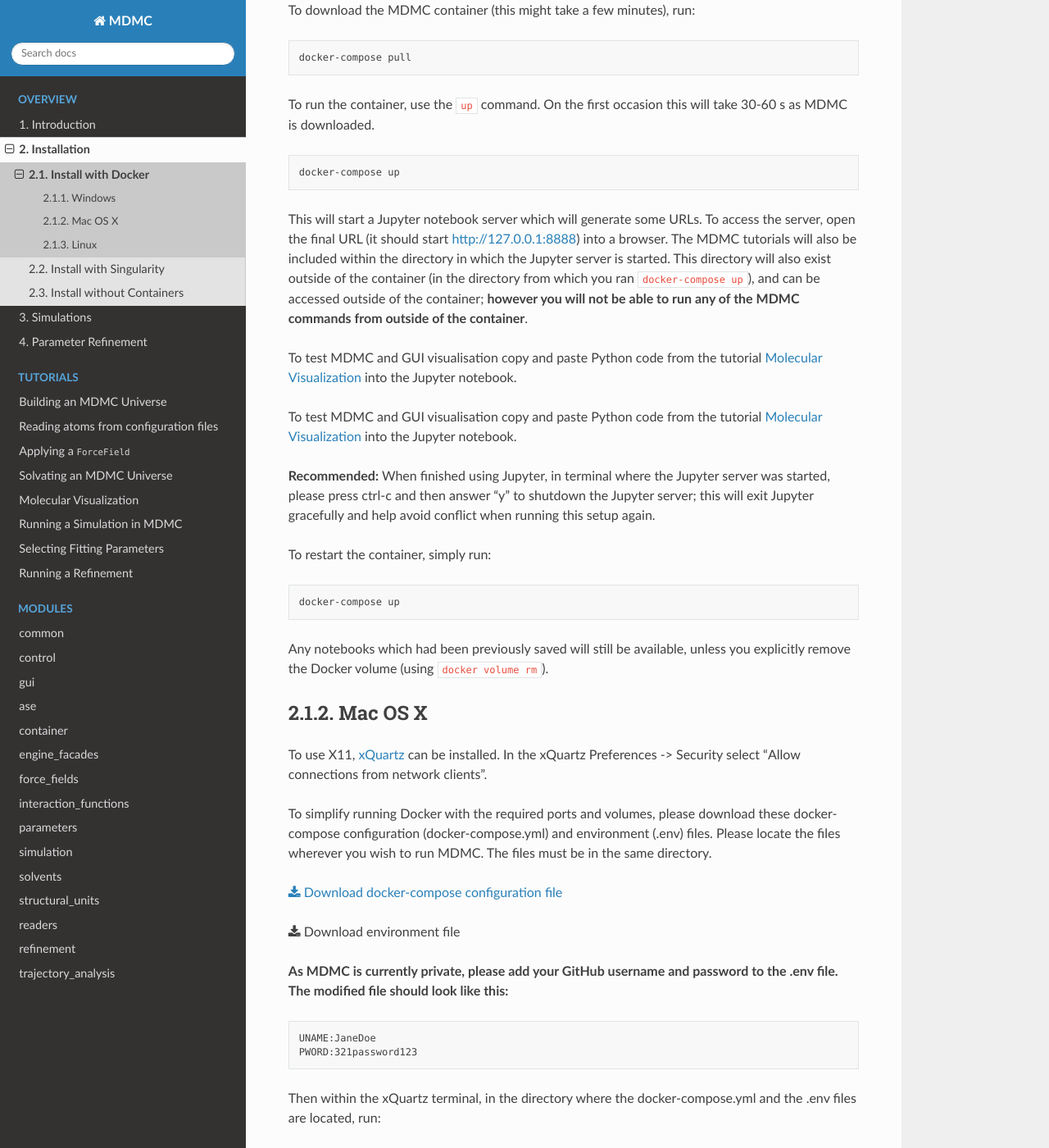
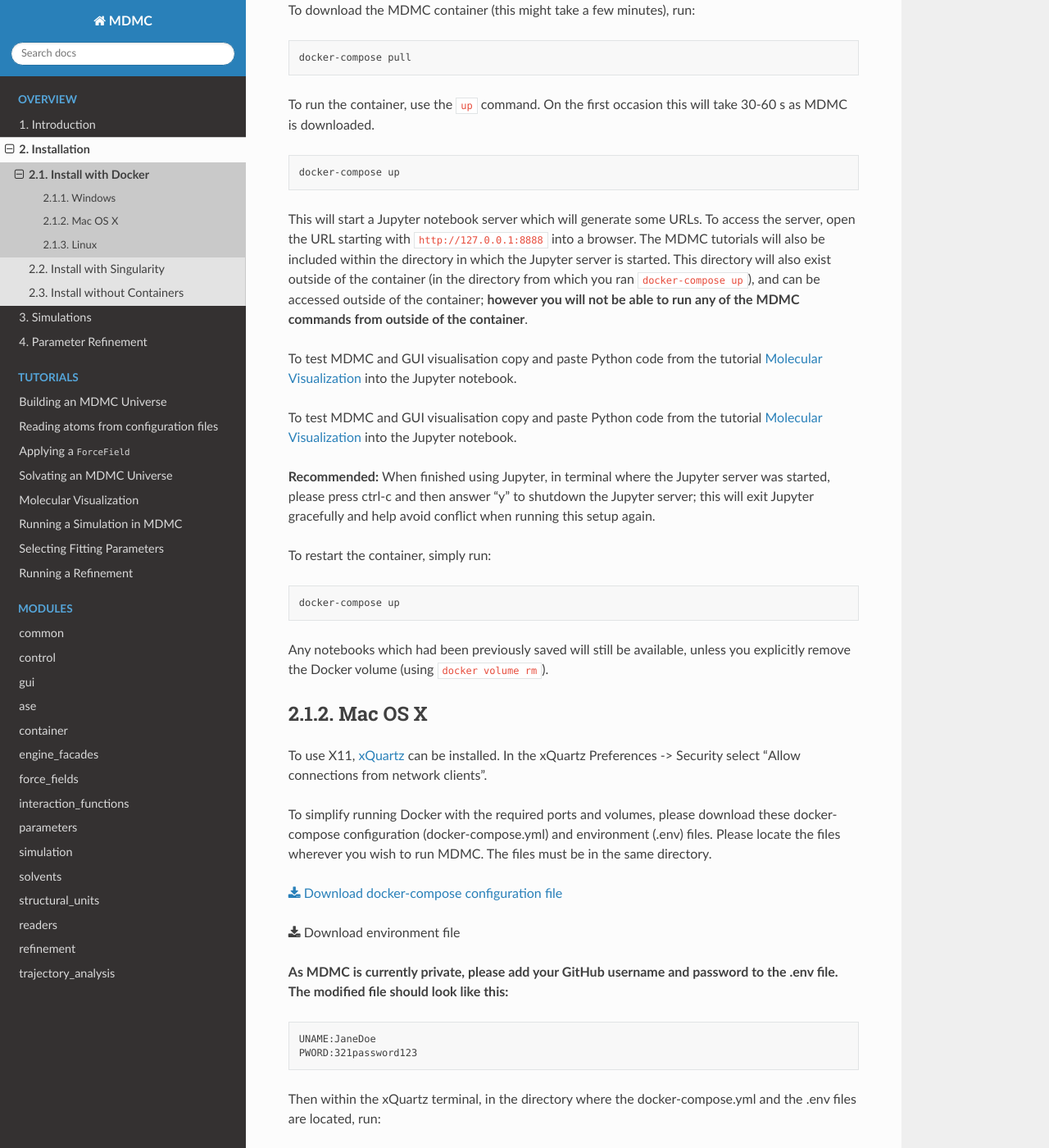
Before and after one commit to ISISNeutronMuon/MDMC, a Sphinx documentation site: the page built from doc/pages/installation/docker.rst, in a window 1280 px wide and 1400 px high, scrolled down 1066 px. Shown: the whole window at 82% size. Built offline with Sphinx 7.4.7 and the Read the Docs theme 2.0.0, drawn with Linux system fonts in a browser that asks for light colours; some of the changed text lies outside the part shown.

Commit message:
Amended Jupyter notebook instruction

```diff
--- a/doc/pages/installation/docker/docker-compose-run.rst
+++ b/doc/pages/installation/docker/docker-compose-run.rst
@@ -12,7 +12,7 @@
   docker-compose up
 
 This will start a Jupyter notebook server which will generate some URLs. To
-access the server, open the final URL (it should start http://127.0.0.1:8888)
+access the server, open the URL starting with :code:`http://127.0.0.1:8888`
 into a browser.  The MDMC tutorials will also be included within the directory
 in which the Jupyter server is started.  This directory will also exist outside
 of the container (in the directory from which you ran
```
